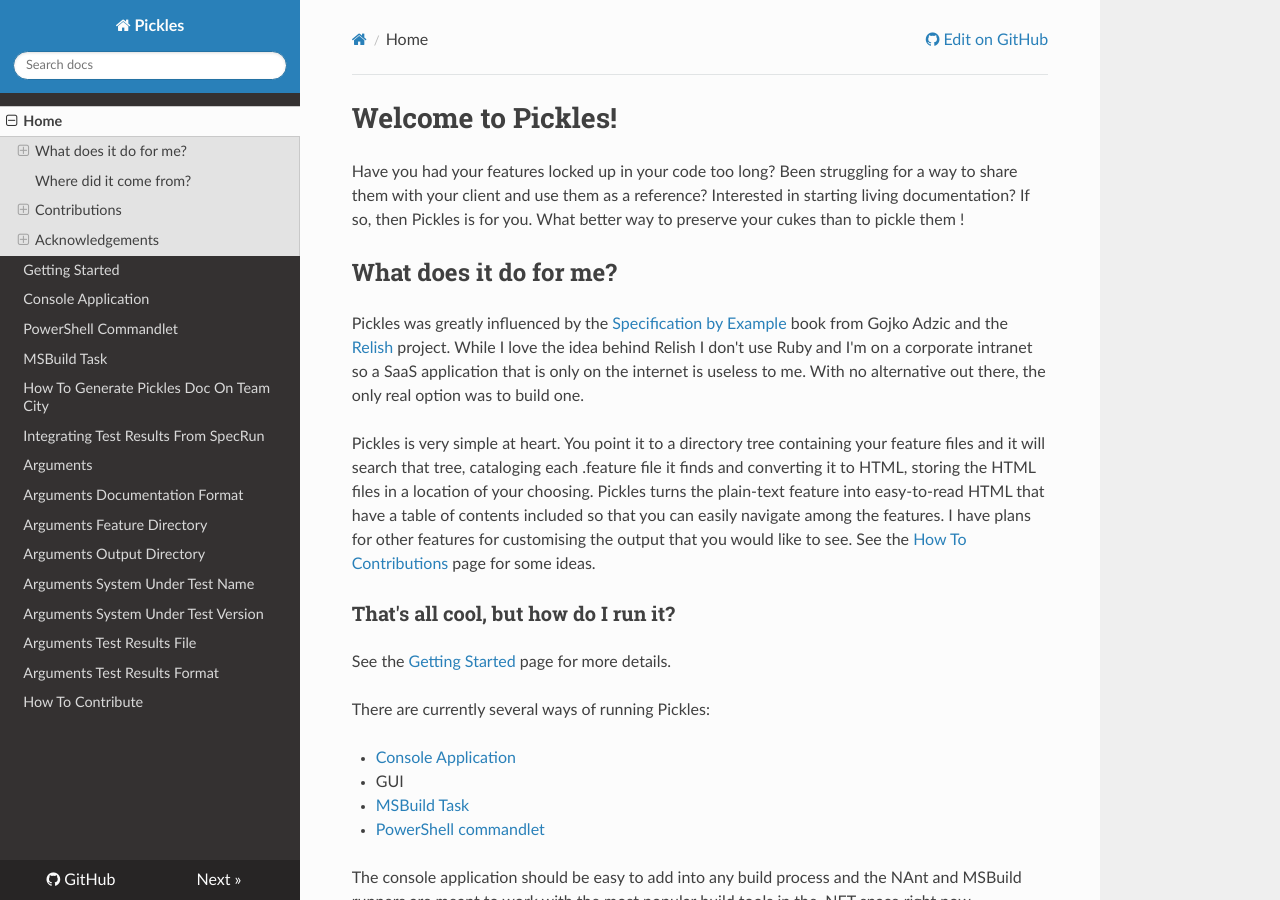
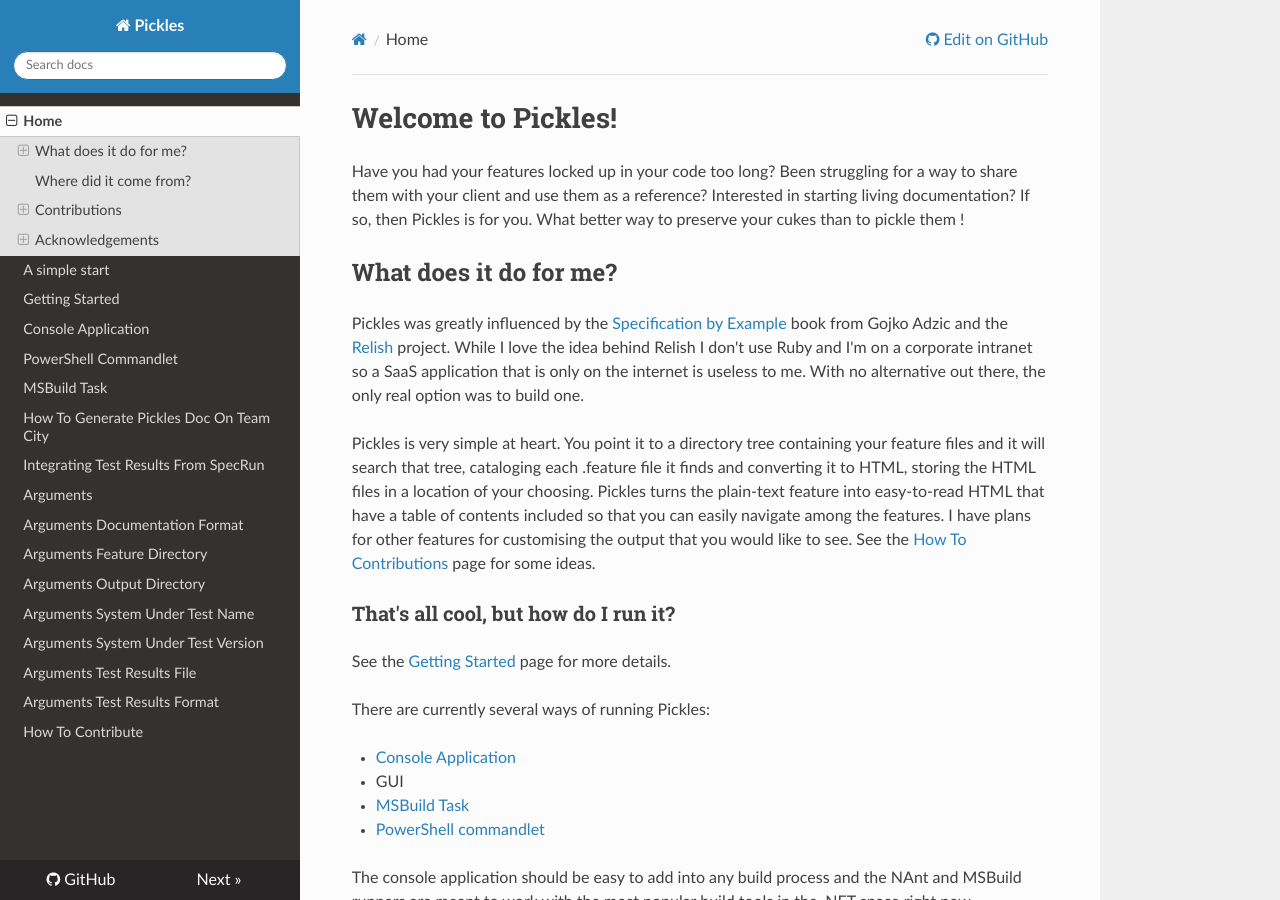
Before and after one commit to picklesdoc/docs, an MkDocs documentation site: the page built from docs/index.md, in a window 1280 px wide and 900 px high. Built offline with MkDocs 1.6.1, drawn with Linux system fonts in a browser that asks for light colours; nearby versions of some CDN libraries; old or Windows-style settings are respelled for this version of MkDocs.

Commit message:
Linked in my StartSimple.md
I don't really know if that's a good name but change in this file if needed.

```diff
--- a/mkdocs.yml
+++ b/mkdocs.yml
@@ -1,6 +1,7 @@
 site_name: Pickles
 pages:
 - [index.md, Home]
+- [StartSimple.md, A simple start]
 - [GettingStarted.md, Getting Started]
 - [ConsoleApplication.md, Console Application]
 - [PowerShellcommandlet.md, PowerShell Commandlet]
```
